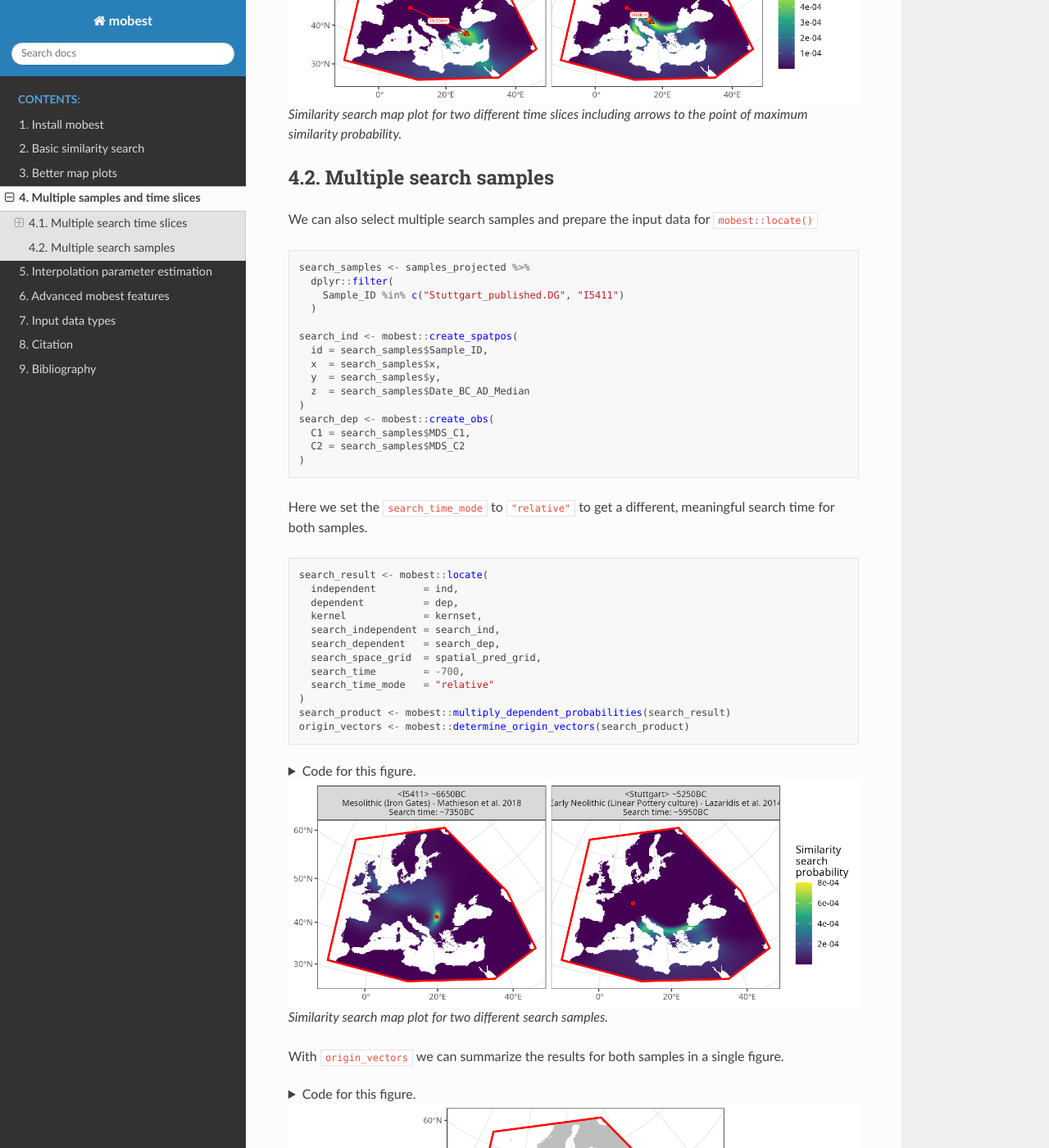
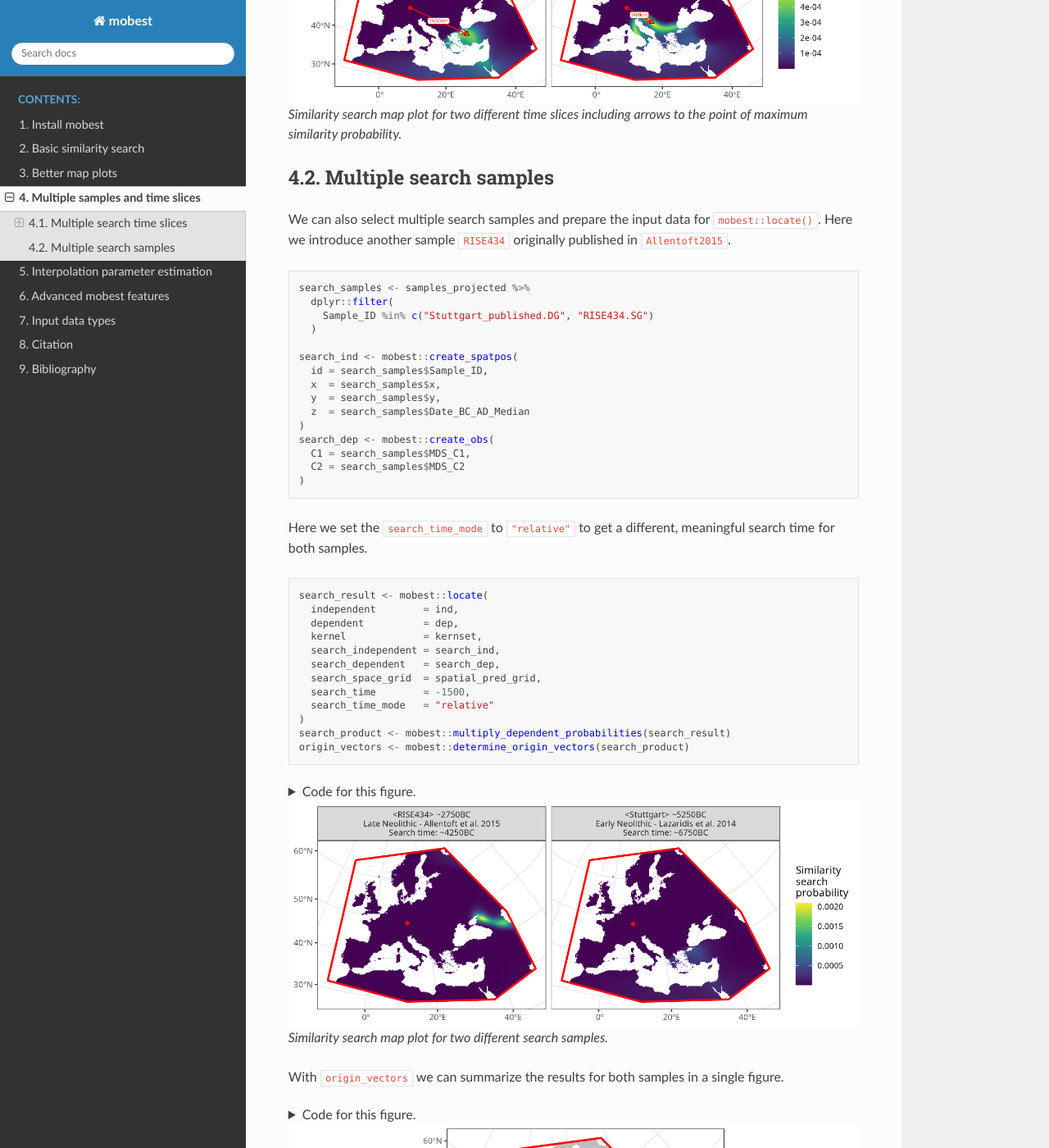
Before and after one commit to nevrome/mobest, a Sphinx documentation site: the page built from docs/multisearch.md, in a window 1280 px wide and 1400 px high, scrolled down 2742 px. Shown: the whole window at 82% size. Built offline with Sphinx 7.4.7 and the Read the Docs theme 2.0.0, drawn with Linux system fonts in a browser that asks for light colours; cross-references to code outside the pages are shown as plain code; part of the change alters nothing that is shown.

Commit message:
better second example search sample

````diff
--- a/docs/multisearch.md
+++ b/docs/multisearch.md
@@ -175,12 +175,12 @@ Similarity search map plot for two different time slices including arrows to the
 
 ## Multiple search samples
 
-We can also select multiple search samples and prepare the input data for `mobest::locate()`
+We can also select multiple search samples and prepare the input data for `mobest::locate()`. Here we introduce another sample `RISE434` originally published in {cite}`Allentoft2015`.
 
 ```r
 search_samples <- samples_projected %>%
   dplyr::filter(
-    Sample_ID %in% c("Stuttgart_published.DG", "I5411")
+    Sample_ID %in% c("Stuttgart_published.DG", "RISE434.SG")
   )
 
 search_ind <- mobest::create_spatpos(
@@ -205,7 +205,7 @@ search_result <- mobest::locate(
   search_independent = search_ind,
   search_dependent   = search_dep,
   search_space_grid  = spatial_pred_grid,
-  search_time        = -700,
+  search_time        = -1500,
   search_time_mode   = "relative"
 )
 search_product <- mobest::multiply_dependent_probabilities(search_result)
@@ -247,13 +247,13 @@ ggplot() +
         "Stuttgart_published.DG" = paste(
           "<Stuttgart> ~5250BC",
           "Early Neolithic (Linear Pottery culture) - Lazaridis et al. 2014",
-          "Search time: ~5950BC",
+          "Search time: ~6750BC",
           sep = "\n"
         ),
-        "I5411" = paste(
-          "<I5411> ~6650BC",
-          "Mesolithic (Iron Gates) - Mathieson et al. 2018",
-          "Search time: ~7350BC",
+        "RISE434.SG" = paste(
+          "<RISE434> ~2750BC",
+          "Late Neolithic (Corded Ware culture) - Allentoft et al. 2015",
+          "Search time: ~4250BC",
           sep = "\n"
         )
       )
--- a/docs/references.bib
+++ b/docs/references.bib
@@ -70,3 +70,17 @@
   url =
     {https://rss.onlinelibrary.wiley.com/doi/full/10.1111/j.1467-9876.2008.00623.x},
 }
+
+@article{Allentoft2015,
+  doi = {10.1038/nature14507},
+  url = {https://doi.org/10.1038/nature14507},
+  year = {2015},
+  month = jun,
+  publisher = {Springer Science and Business Media {LLC}},
+  volume = {522},
+  number = {7555},
+  pages = {167--172},
+  author = {Morten E. Allentoft and Martin Sikora and Karl-G\"{o}ran Sj\"{o}gren and Simon Rasmussen and Morten Rasmussen and Jesper Stenderup and Peter B. Damgaard and Hannes Schroeder and Torbj\"{o}rn Ahlstr\"{o}m and Lasse Vinner and Anna-Sapfo Malaspinas and Ashot Margaryan and Tom Higham and David Chivall and Niels Lynnerup and Lise Harvig and Justyna Baron and Philippe Della Casa and Pawe{\l} D{\k{a}}browski and Paul R. Duffy and Alexander V. Ebel and Andrey Epimakhov and Karin Frei and Miros{\l}aw Furmanek and Tomasz Gralak and Andrey Gromov and Stanis{\l}aw Gronkiewicz and Gisela Grupe and Tam{\'{a}}s Hajdu and Rados{\l}aw Jarysz and Valeri Khartanovich and Alexandr Khokhlov and Vikt{\'{o}}ria Kiss and Jan Kol{\'{a}}{\v{r}} and Aivar Kriiska and Irena Lasak and Cristina Longhi and George McGlynn and Algimantas Merkevicius and Inga Merkyte and Mait Metspalu and Ruzan Mkrtchyan and Vyacheslav Moiseyev and L{\'{a}}szl{\'{o}} Paja and Gy\"{o}rgy P{\'{a}}lfi and Dalia Pokutta and {\L}ukasz Pospieszny and T. Douglas Price and Lehti Saag and Mikhail Sablin and Natalia Shishlina and V{\'{a}}clav Smr{\v{c}}ka and Vasilii I. Soenov and Vajk Szever{\'{e}}nyi and Guszt{\'{a}}v T{\'{o}}th and Synaru V. Trifanova and Liivi Varul and Magdolna Vicze and Levon Yepiskoposyan and Vladislav Zhitenev and Ludovic Orlando and Thomas Sicheritz-Pont{\'{e}}n and S{\o}ren Brunak and Rasmus Nielsen and Kristian Kristiansen and Eske Willerslev},
+  title = {Population genomics of Bronze Age Eurasia},
+  journal = {Nature}
+}
````
Also changed, not shown: docs/img/basic/search_map_two_samples.png, docs/img/basic/search_map_two_samples_in_one_plot.png, 1 other file.
